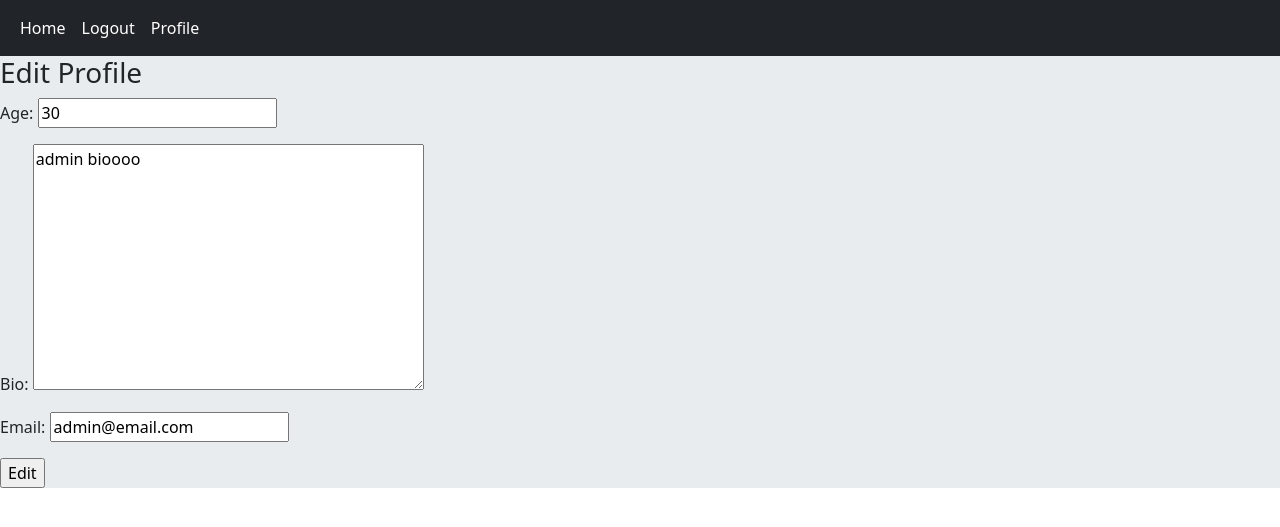
After one commit to RasoulZamani/Django_SocialNetwork, a Django app: page /accounts/editProfile/ in a window 1280 px wide. The commit adds this page. Shown: the top 527 px of the page. Run offline with Django 4.2, Linux system fonts and the light colour scheme; a user stored in the database is signed in; data comes from the database, SQL or seed files in the repository; both versions use the stored data as it was after the commit; parts of the project's set-up code (start-up, migrations or seed data) failed here and were passed over.

Commit message:
edit profile

```diff
--- a/accounts/forms.py
+++ b/accounts/forms.py
@@ -1,7 +1,7 @@
 from django import forms
 from django.contrib.auth.models import User
 from django.core.exceptions import ValidationError
-
+from .models import Profile
 
 class UserRegisterForm(forms.Form):
     """from for user registeration"""
@@ -45,3 +45,12 @@ class UserLoginForm(forms.Form):
         widget=forms.TextInput(attrs={'calss':'form-control', 'placeholder':'username or email'}))
     password = forms.CharField(required=True,
         widget=forms.PasswordInput(attrs={'calss':'form-control'}))
+
+
+class EditProfileForm(forms.ModelForm):
+    """Form for editting profile"""
+
+    email = forms.EmailField()
+    class Meta:
+        model = Profile
+        fields = ('age', 'bio')
--- /dev/null
+++ b/accounts/templates/accounts/edit_profile.html
@@ -0,0 +1,13 @@
+{% extends 'base.html' %}
+
+{% block title %} Edit Profile {% endblock %}
+
+{% block content %}
+    <h3>Edit Profile</h3>
+    <form action='' method='post'>
+        {% csrf_token %}
+        {{edit_form.as_p}}
+        <input type='submit' value='Edit' >
+    </form>
+
+{% endblock %}
--- a/accounts/templates/accounts/profile.html
+++ b/accounts/templates/accounts/profile.html
@@ -7,7 +7,8 @@
     <h2 class="text-center"> username: {{user.username}} </h2>
 
     {% if  request.user.id == user.id %}
-        <a href="{%url 'home:post_create' %}"  class="btn btn-primary" > Create New Post</a>
+        <a href="{%url 'home:post_create' %}"   class="btn btn-primary" > Create New Post</a>
+        <a href="{%url 'accounts:edit_profile' %}"  class="btn btn-info" > Edit Profile </a>
     {% endif %}
 
 
--- a/accounts/urls.py
+++ b/accounts/urls.py
@@ -44,4 +44,8 @@ urlpatterns = [
          views.UserUnFollowView.as_view(),
          name='user_unfollow'),
 
+    path('editProfile/',
+         views.EditProfileView.as_view(),
+         name='edit_profile'),
+
 ]
--- a/accounts/views.py
+++ b/accounts/views.py
@@ -1,6 +1,6 @@
 from django.shortcuts import render, redirect
 from django.views import View
-from .forms import UserRegisterForm, UserLoginForm
+from .forms import UserRegisterForm, UserLoginForm, EditProfileForm
 from django.contrib.auth.models import User
 from django.contrib import messages
 from django.contrib.auth import authenticate, login, logout
@@ -148,3 +148,22 @@ class UserUnFollowView(LoginRequiredMixin, View):
             messages.error(request, "for unfollow users you should had followed them before!!",'error')
 
         return redirect('accounts:user_profile', user_id)
+
+
+class EditProfileView(LoginRequiredMixin, View):
+    """ edit profile"""
+    class_form = EditProfileForm
+
+    def get(self, request):
+        edit_form = self.class_form(instance=request.user.profile,
+                    initial={'email':request.user.email})
+        return render(request, 'accounts/edit_profile.html', {'edit_form':edit_form})
+
+    def post(self, request):
+        edit_form = self.class_form(request.POST, instance=request.user.profile)
+        if edit_form.is_valid():
+            edit_form.save()
+            request.user.email = edit_form.cleaned_data['email']
+            request.user.save()
+            messages.success(request, f"Your profile was edited seccessfully!",'success')
+        return redirect('accounts:user_profile', request.user.id)
```
Also changed, not shown: SocialNetwork/settings.py (+8 -8 lines), db.sqlite3.
